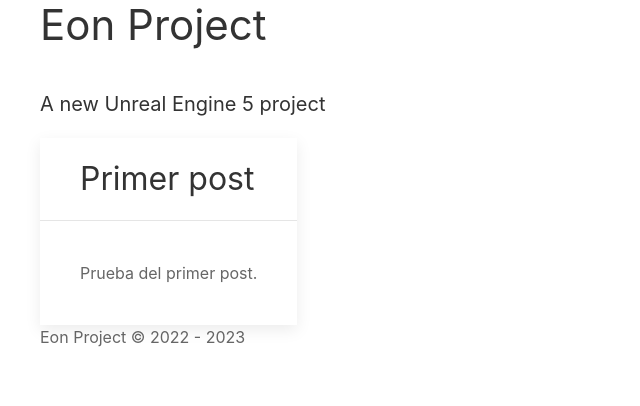
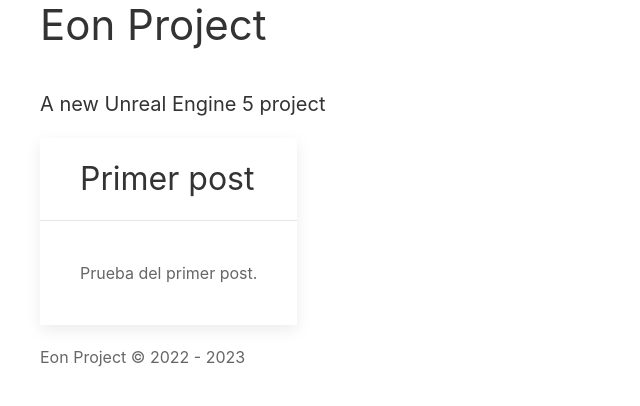
Before and after one commit to Throyd/eon-project, a Jekyll site: the page built from index.html, in a window 1280 px wide. Shown: the top 406 px of the page, without its empty margins (0-640 px from the left). Built offline with Jekyll 4.4.1, drawn with Linux system fonts in a browser that asks for light colours; nearby versions of some CDN libraries.

Commit message:
Update index.html

```diff
--- a/index.html
+++ b/index.html
@@ -10,7 +10,7 @@ excerpt: This is the greatest website on earth. Share! Like! Subscribe! I'm dead
   <h4>{{site.tagline}}</h4>
 
 {% for post in site.blogposts %}
-<div class="uk-grid">
+<div class="uk-grid uk-margin-top uk-margin-bottom">
   {% include /parts/postcard.html %}
 </div>
 
```
